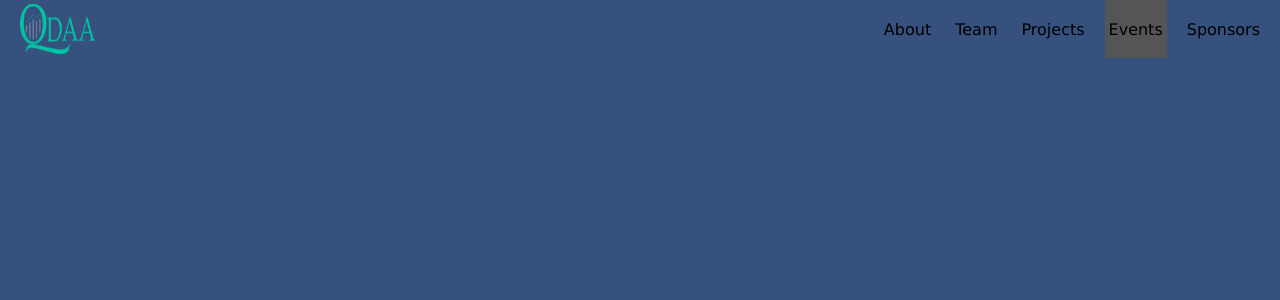
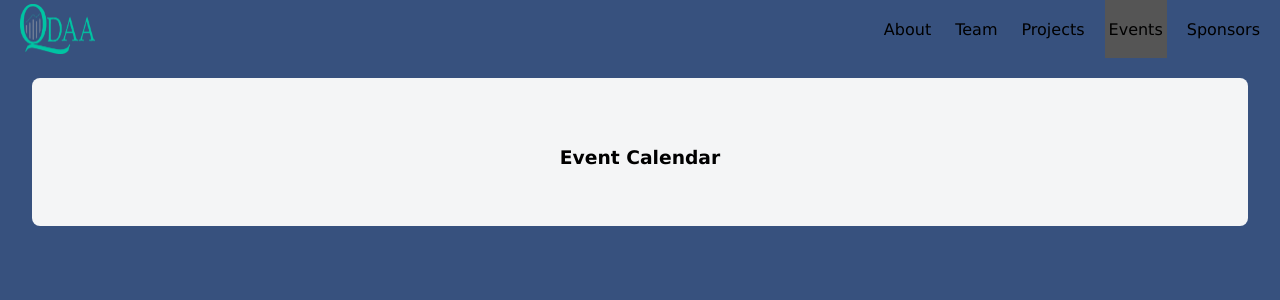
Before and after one commit to Queen-s-Data-Analytics-Association/QDAA-Website, a React (Create React App) app: page /events in a window 1280 px wide. Shown: the top 300 px of the page. Built offline with nearby package versions, Linux system fonts and the light colour scheme.

Commit message:
prep for redesign

```diff
--- a/src/pages/Events.js
+++ b/src/pages/Events.js
@@ -1,6 +1,16 @@
 export default function Events() {
     return (
-        <>
-        </>
+      <section className="section-white">
+      <div className="container">
+          <div className="row">
+              <div className="col-md-12 text-center"></div>
+              <div className="col-sm-6 col-md-4">
+                  <div className="team-item">
+                      <h3>Event Calendar</h3>
+                  </div>
+              </div>
+          </div>
+      </div>
+  </section>
       )
 }
```
Also changed, not shown: 2 other files (tests, documents, lock files or other folders).
